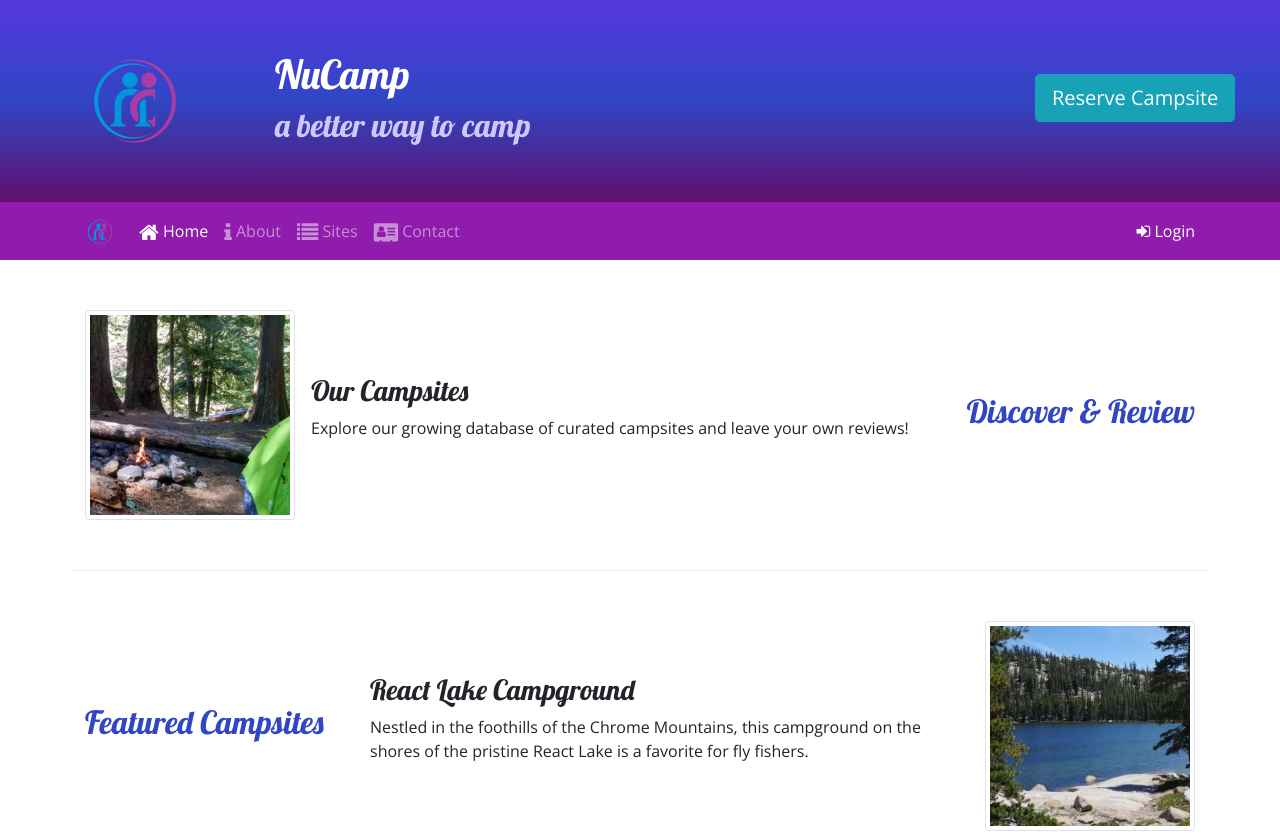
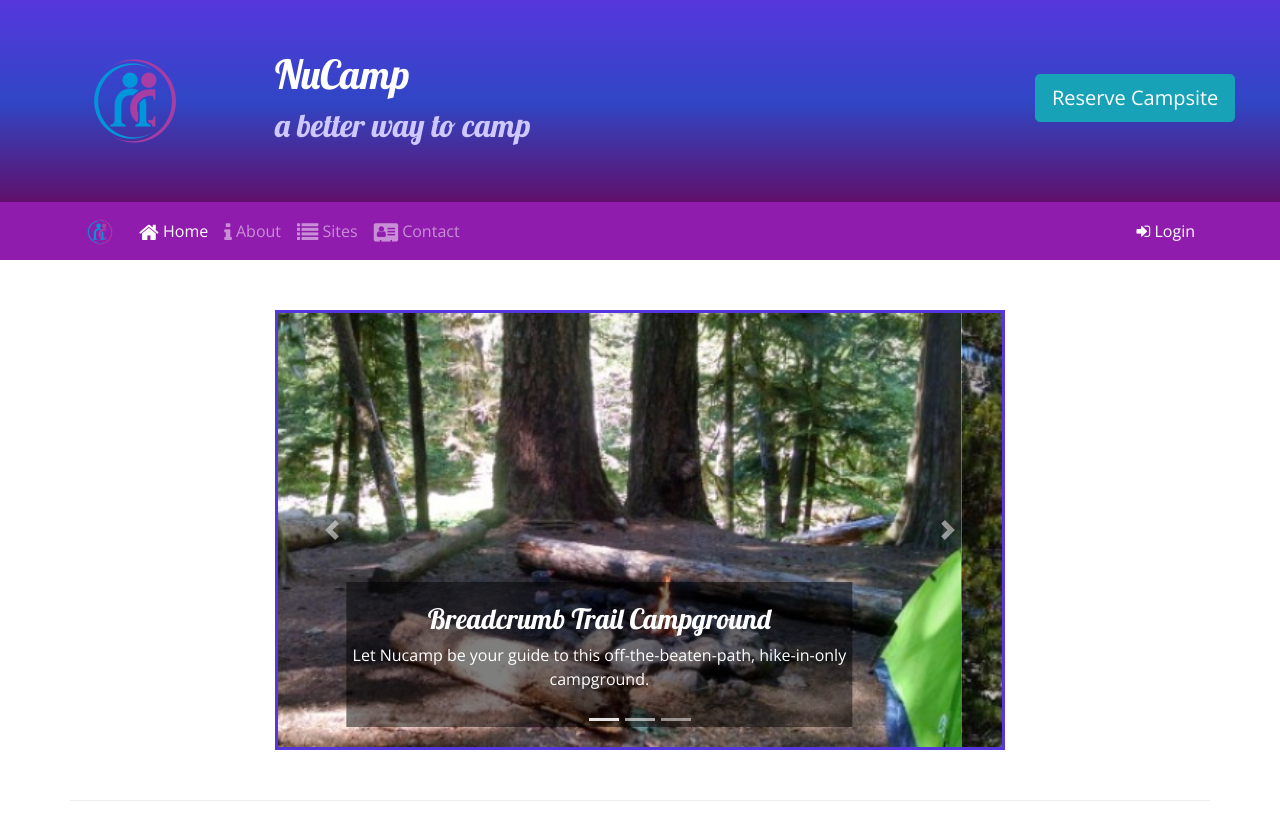
Before and after one commit to temeade/nucamp-bootstrap, a website: page index.html in a window 1280 px wide. Shown: the top 834 px of the page. Drawn offline with nearby package versions, Linux system fonts and the light colour scheme.

Commit message:
Carousel

```diff
--- a/css/styles.css
+++ b/css/styles.css
@@ -46,3 +46,11 @@ a, a:hover {
     color: inherit;
     text-decoration: none;
 }
+
+.carousel-caption {
+    background-color: rgba(0, 0, 0, 0.5);
+}
+
+.carousel {
+    border: solid #5637DD;
+}
--- a/index.html
+++ b/index.html
@@ -109,6 +109,54 @@
 
 
     <div class="container">
+
+        <div class="row row-content">
+            <div class="col-md-8 mx-auto">
+                <div id="homeCarousel" class="carousel slide" data-ride="carousel">
+                    <ol class="carousel-indicators">
+                        <li data-target="#homeCarousel" data-slide-to="0" class="active"></li>
+                        <li data-target="#homeCarousel" data-slide-to="1"></li>
+                        <li data-target="#homeCarousel" data-slide-to="2"></li>
+                    </ol>
+                    <div class="carousel-inner">
+                        <div class="carousel-item active">
+                            <img class="d-block w-100" src="img/breadcrumb-trail.jpg" alt="Breadcrumb Trail Campground" />
+                            <div class="carousel-caption">
+                                <h3>Breadcrumb Trail Campground</h3>
+                                <p class="d-none d-sm-block">Let Nucamp be your guide to this off-the-beaten-path, hike-in-only campground.</p>
+                            </div>
+                        </div>
+                        <div class="carousel-item">
+                            <img class="d-block w-100" src="img/react-lake.jpg" alt="React Lake Campground" />
+                            <div class="carousel-caption">
+                                <h3>React Lake Campground</h3>
+                                <p class="d-none d-sm-block">Nestled in the foothills of the Chrome Mountains, this campground on the shores of the pristine React Lake is a favorite for fly fishers.</p>
+                            </div>
+                        </div>
+                        <div class="carousel-item">
+                            <img class="d-block w-100" src="img/chrome-river.jpg" alt="Chrome River Campground" />
+                            <div class="carousel-caption">
+                                <h3>Chrome River Campground</h3>
+                                <p class="d-none d-sm-block">Spend a few sunny days and starry nights beneath a canopy of old-growth firs at this enchanting spot on the Chrome River.</p>
+                            </div>
+                        </div>
+
+                    </div>
+                    <a class="carousel-control-prev" href="#homeCarousel" role="button" data-slide="prev">
+                        <span class="carousel-control-prev-icon"></span>
+                        <span class="sr-only">Previous</span>
+                    </a>
+                    <a class="carousel-control-next" href="#homeCarousel" role="button" data-slide="next">
+                        <span class="carousel-control-next-icon"></span>
+                        <span class="sr-only">Next</span>
+                    </a>
+
+                </div>
+
+            </div>
+
+        </div>
+
         <div class="row row-content align-items-center">
             <div class="col-sm-4 order-sm-last col-md-3">
                 <h2 class="text-sm-right">Discover & Review</h2>
```
